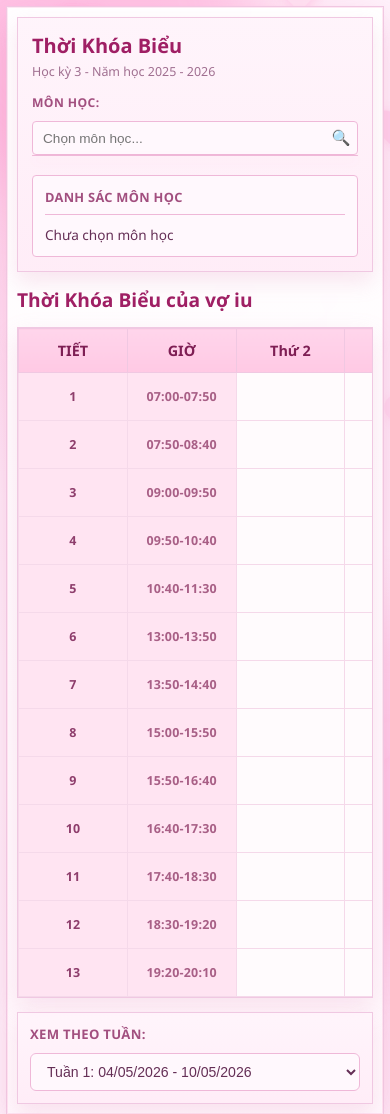
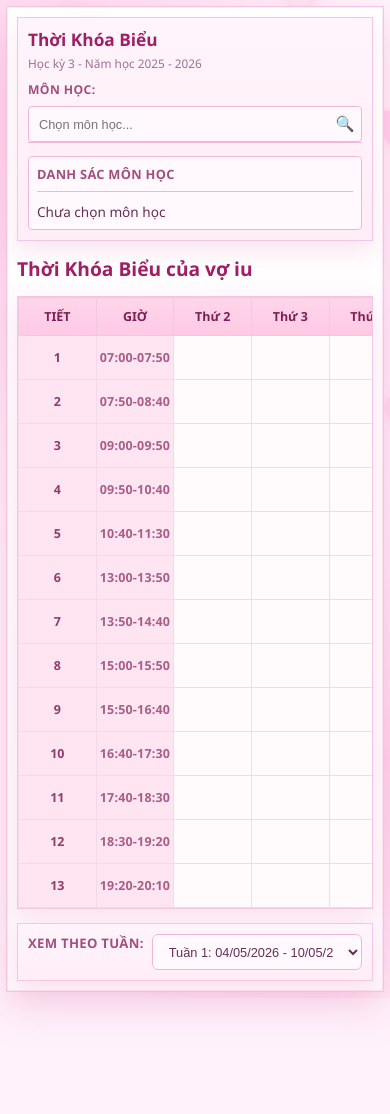
Before and after one commit to MinhhDucc9/ducschedule_sgu2026app, a plain HTML site: page index.html in a window 390 px wide. Shown: the top 1114 px of the page. After the commit the page ends 998 px from the top, so only its background shows below. Drawn offline with Linux system fonts and the light colour scheme.

Commit message:
fix mobile

```diff
--- a/style.css
+++ b/style.css
@@ -118,6 +118,7 @@ body::after {
 }
 
 .frame {
+  width: 100%;
   max-width: 1200px;
   margin: 0 auto;
   background: linear-gradient(180deg, rgba(255, 255, 255, 0.98) 0%, rgba(255, 247, 252, 0.98) 100%);
@@ -233,7 +234,7 @@ body::after {
 .search-input-wrapper {
   position: relative;
   flex: 1;
-  min-width: 280px;
+  min-width: min(280px, 100%);
 }
 
 .search-control {
@@ -428,13 +429,14 @@ body::after {
 .table-wrap {
   border: 1px solid var(--line);
   overflow-x: auto;
+  -webkit-overflow-scrolling: touch;
   background: #fff7fc;
   box-shadow: 0 10px 24px rgba(223, 137, 182, 0.2);
 }
 
 table {
   width: 100%;
-  min-width: 980px;
+  min-width: 920px;
   border-collapse: collapse;
   table-layout: fixed;
 }
@@ -512,6 +514,7 @@ tbody td.class-continuation {
   margin-top: 20px;
   border: 1px solid var(--line);
   overflow-x: auto;
+  -webkit-overflow-scrolling: touch;
   background: #fff7fc;
   box-shadow: 0 10px 24px rgba(223, 137, 182, 0.2);
   border-radius: 4px;
@@ -674,6 +677,21 @@ tbody td.class-continuation {
   opacity: 0.85;
 }
 
+@media (max-width: 1024px) {
+  .search-wrapper {
+    grid-template-columns: 1fr;
+    gap: 14px;
+  }
+
+  .danh-sach-container {
+    padding: 10px;
+  }
+
+  table {
+    min-width: 840px;
+  }
+}
+
 @media (max-width: 768px) {
   body {
     padding: 6px;
@@ -692,6 +710,33 @@ tbody td.class-continuation {
     grid-template-columns: 1fr;
   }
 
+  .search-row {
+    flex-direction: column;
+    align-items: stretch;
+    gap: 8px;
+  }
+
+  .search-label {
+    white-space: normal;
+  }
+
+  .danh-sach-container {
+    padding: 8px;
+  }
+
+  .week-filter {
+    align-items: stretch;
+    gap: 8px;
+  }
+
+  .week-filter-control {
+    min-width: 0;
+  }
+
+  table {
+    min-width: 760px;
+  }
+
   .schedule-conflict-toast {
     left: 12px;
     right: 12px;
@@ -699,3 +744,57 @@ tbody td.class-continuation {
     top: 10px;
   }
 }
+
+@media (max-width: 640px) {
+  body::before,
+  body::after {
+    display: none;
+  }
+
+  .search-panel,
+  .week-filter {
+    padding: 10px;
+  }
+
+  .search-title {
+    font-size: 1.08rem;
+  }
+
+  .search-subtitle {
+    font-size: 0.74rem;
+    margin-bottom: 10px;
+  }
+
+  .search-control,
+  .week-select {
+    font-size: 0.8rem;
+    height: 36px;
+  }
+
+  .selected-subjects-table {
+    font-size: 0.76rem;
+  }
+
+  .selected-subjects-table th,
+  .selected-subjects-table td {
+    padding: 7px 8px;
+  }
+
+  table {
+    min-width: 700px;
+  }
+
+  thead th {
+    font-size: 0.78rem;
+    padding: 10px 6px;
+  }
+
+  tbody td {
+    height: 44px;
+    font-size: 0.75rem;
+  }
+
+  .class-card {
+    font-size: 0.64rem;
+  }
+}
```
